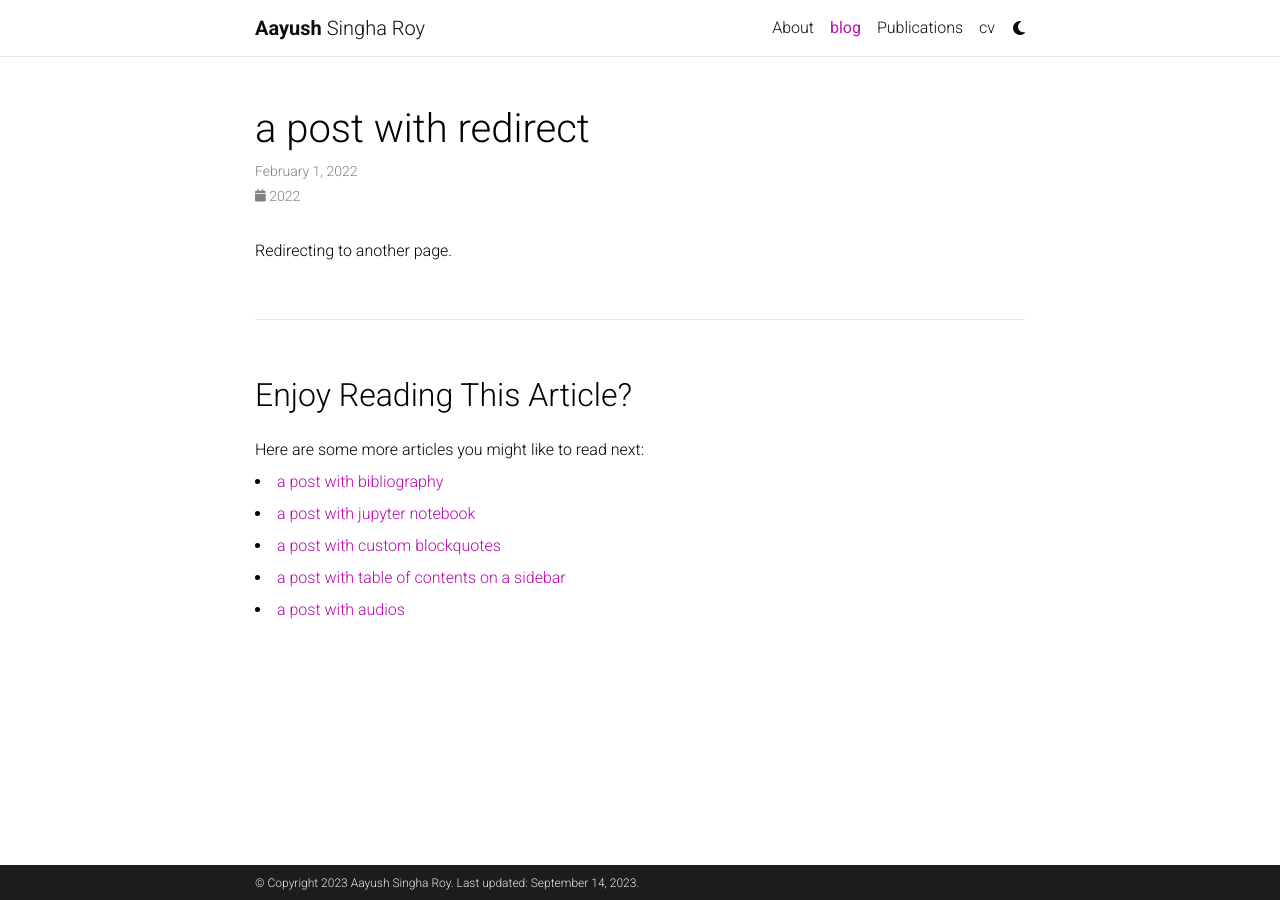
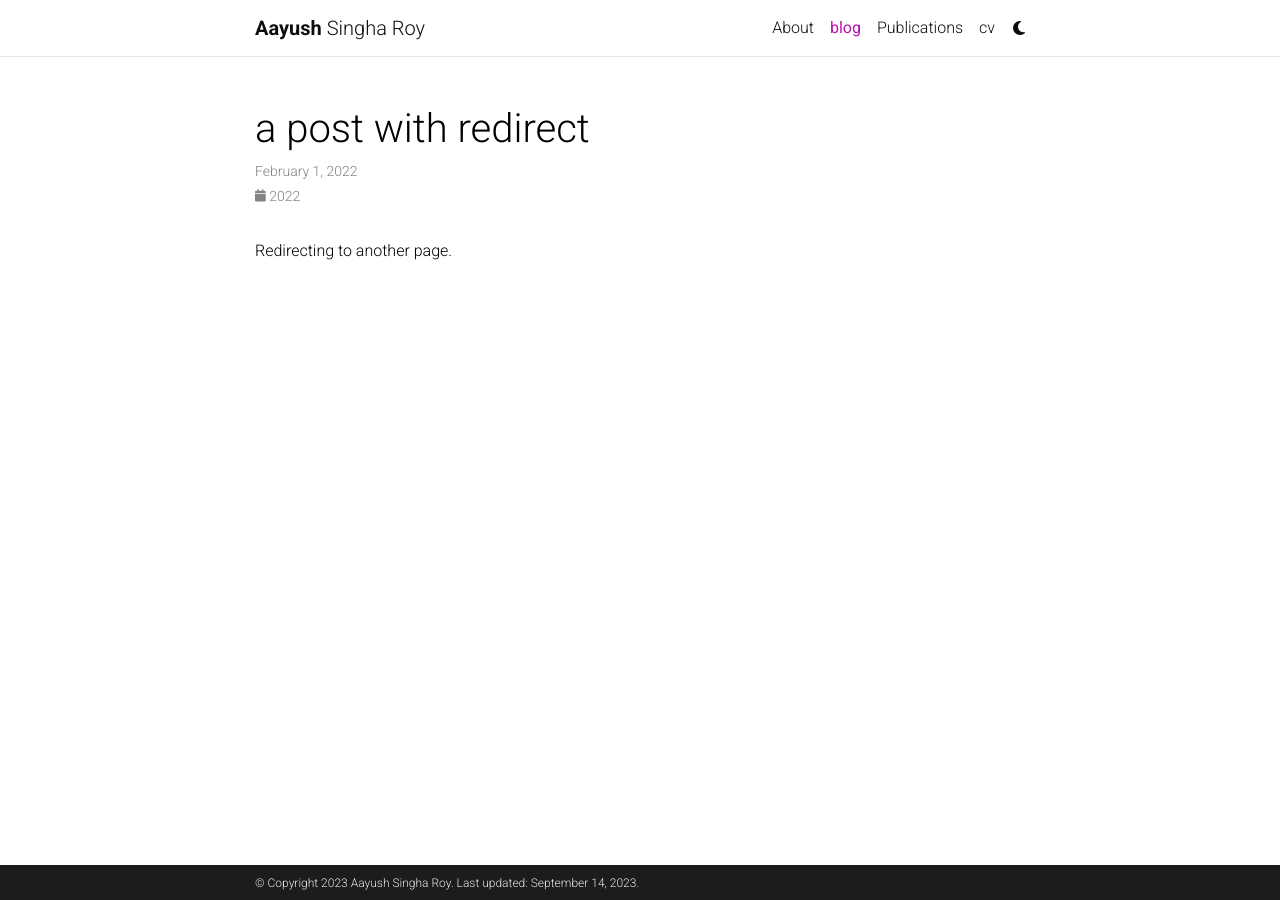
Before and after one commit to Asr419/Asr419.github.io, a Jekyll site: the page built from _posts/2022-02-01-redirect.md, in a window 1280 px wide. Built offline with Jekyll 4.4.1, drawn with Linux system fonts in a browser that asks for light colours; comment, search, counter and statistics services are not loaded; a style sheet for code colours, icons or effects is not loaded; part of the change alters nothing that is shown.

```diff
--- a/_config.yml
+++ b/_config.yml
@@ -107,7 +107,7 @@ discord_id: # your discord id (18-digit unique numerical identifier)
 zotero_username: # your zotero username
 
 contact_note: >
-  Drop me a mail at the above or for non-academic purposes drop a mail to asrthebest17@gmail.com
+  Drop me a mail or for non-academic purposes drop a mail to asrthebest17@gmail.com
 
 # -----------------------------------------------------------------------------
 # Analytics and search engine verification
@@ -132,9 +132,9 @@ permalink: /blog/:year/:title/
 pagination:
   enabled: true
 
-related_blog_posts:
-  enabled: true
-  max_related: 5
+# related_blog_posts:
+#   enabled: true
+#   max_related: 5
 
 # Giscus comments (RECOMMENDED)
 # Follow instructions on https://giscus.app/ to setup for your repo to fill out
@@ -237,7 +237,7 @@ plugins:
 # Sitemap settings
 defaults:
   - scope:
-      path: "assets"
+      path: "assets/**/*.*"
     values:
       sitemap: false
 
@@ -410,19 +410,19 @@ medium_zoom:
 # Get external JSON data
 # -----------------------------------------------------------------------------
 
-jekyll_get_json:
-  - data: resume
-    json: assets/json/resume.json # it can also be an url
-jsonresume:
-  - basics
-  - work
-  - education
-  - publications
-  - projects
-  - volunteer
-  - awards
-  - certificates
-  - skills
-  - languages
-  - interests
-  - references
+# jekyll_get_json:
+#   - data: resume
+#     json: assets/json/resume.json # it can also be an url
+# jsonresume:
+#   - basics
+#   - work
+#   - education
+#   - publications
+#   - projects
+#   - volunteer
+#   - awards
+#   - certificates
+#   - skills
+#   - languages
+#   - interests
+#   - references
```
